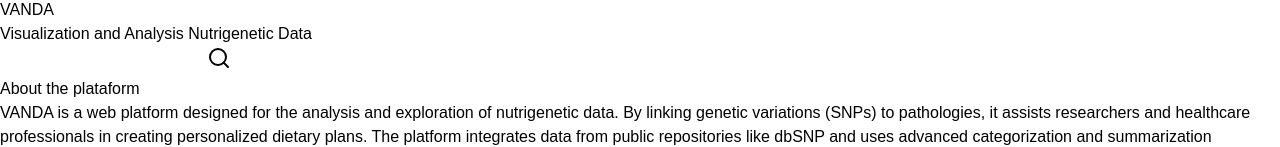
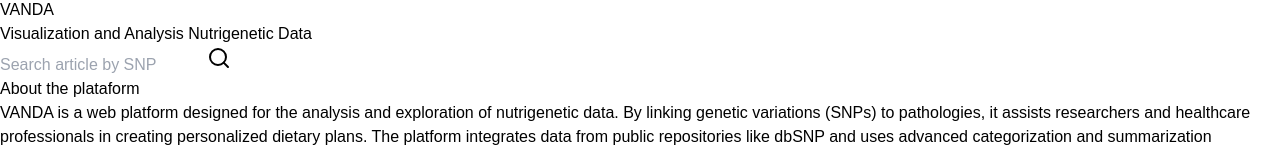
Before and after one commit to ThauanSilva03/vanda-f, a Next.js app: page / in a window 1280 px wide. Shown: the part 170-317 px from the top of the page. Built offline with nearby package versions, Linux system fonts and the light colour scheme.

Commit message:
feat: add placeholder to input in home page

```diff
--- a/src/app/page.tsx
+++ b/src/app/page.tsx
@@ -2,15 +2,19 @@
 import Footer from "@/components/footer";
 import { Search } from "lucide-react";
 import Image from "next/image";
+import { useRouter } from "next/navigation";
+import { useState } from "react";
 // import { useRouter } from "next/navigation";
 import { FaGithub } from "react-icons/fa";
 
 export default function Home() {
-  // const router = useRouter();
+  const [query, setQuery] = useState("");
+  const router = useRouter();
 
-  // const aboutNavigation = () => {
-  //   router.push("/about");
-  // };
+  const handleSearch = () => {
+    if (!query.trim()) return;
+    router.push(`/search?query=${encodeURIComponent(query)}`);
+  };
   return (
     <div>
       <section className="flex flex-col h-[480px] bg-green-600 text-white">
@@ -56,11 +60,15 @@ export default function Home() {
             <div className="h-20 flex flex-row max-w-full">
               <input
                 type="text"
-                name=""
-                id=""
+                placeholder="Search article by SNP"
+                value={query}
+                onChange={(e) => setQuery(e.target.value)}
                 className="h-full flex-grow text-xl pl-3 text-black rounded-s-xl outline-none"
               />
-              <button className="h-full w-20 bg-green-900 rounded-e-xl items-center justify-center flex hover:bg-green-800">
+              <button
+                onClick={handleSearch}
+                className="h-full w-20 bg-green-900 rounded-e-xl items-center justify-center flex hover:bg-green-800"
+              >
                 <Search />
               </button>
             </div>
```
